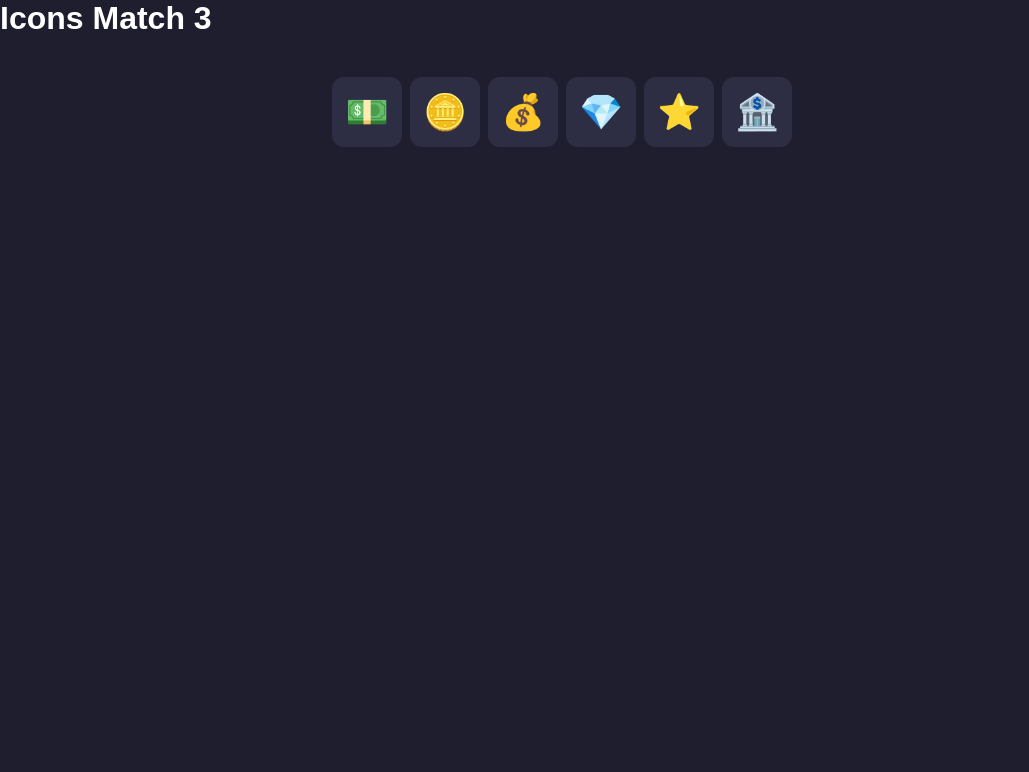
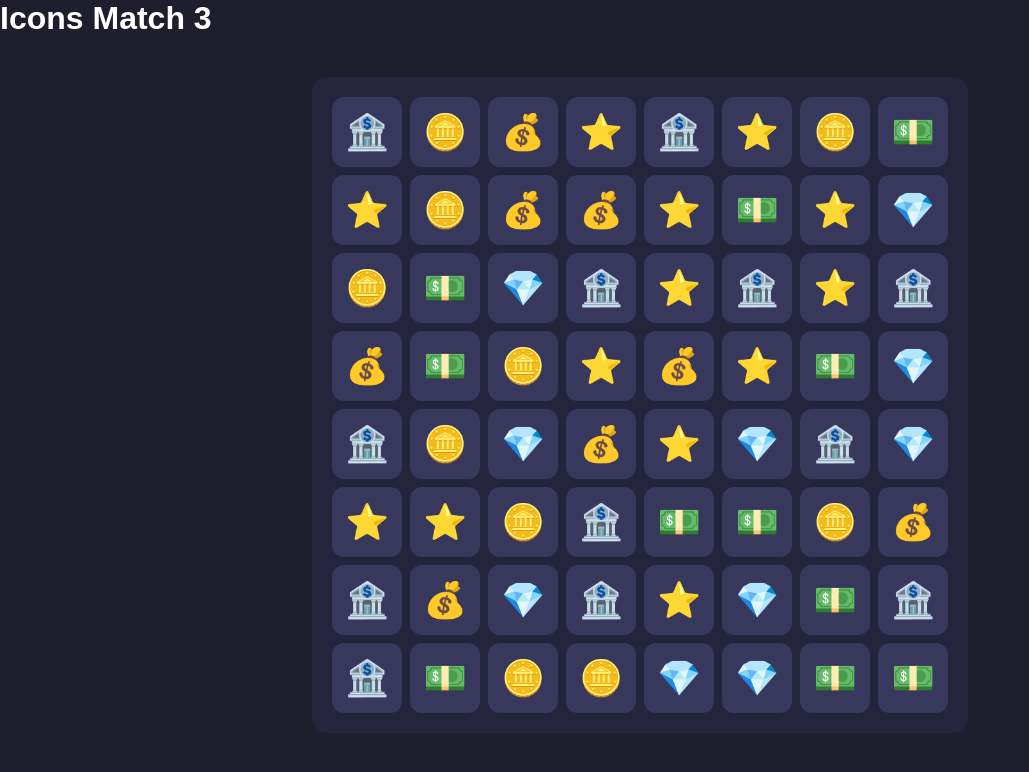
Before and after one commit to mandyrenee06/match3-game, a React (Vite) app in the folder client/: page / in a window 1280 px wide. Shown: the top 772 px of the page, without its empty margins (0-1029 px from the left). Built offline with nearby package versions, Linux system fonts and the light colour scheme.

Commit message:
Generate dynamic 8x8 game board with random tiles

```diff
--- a/client/src/game/Board.jsx
+++ b/client/src/game/Board.jsx
@@ -6,13 +6,24 @@ const icons = [
   "💰",
   "💎",
   "⭐",
-  "🏦"
+  "🏦",
 ];
 
 function Board() {
+  // Create an empty array to hold the board
+  const board = [];
+
+  // Generate 64 random tiles
+  for (let i = 0; i < 64; i++) {
+    const randomIcon =
+      icons[Math.floor(Math.random() * icons.length)];
+
+    board.push(randomIcon);
+  }
+
   return (
     <div className="board">
-      {icons.map((icon, index) => (
+      {board.map((icon, index) => (
         <Tile
           key={index}
           icon={icon}
--- a/client/src/index.css
+++ b/client/src/index.css
@@ -14,14 +14,26 @@ body {
   display: grid;
   grid-template-columns: repeat(8, 70px);
   gap: 8px;
+
   justify-content: center;
+
   margin-top: 40px;
+  padding: 20px;
+
+  background: #24243d;
+  border-radius: 15px;
+
+  width: fit-content;
+  margin-left: auto;
+  margin-right: auto;
 }
 
 .tile {
   width: 70px;
   height: 70px;
-  background: #2d2d44;
+
+  background: #38385c;
+
   border-radius: 12px;
 
   display: flex;
@@ -30,9 +42,11 @@ body {
 
   font-size: 35px;
 
+  transition: .2s;
+
   cursor: pointer;
 
-  transition: 0.2s;
+  user-select: none;
 }
 
 .tile:hover {
```
